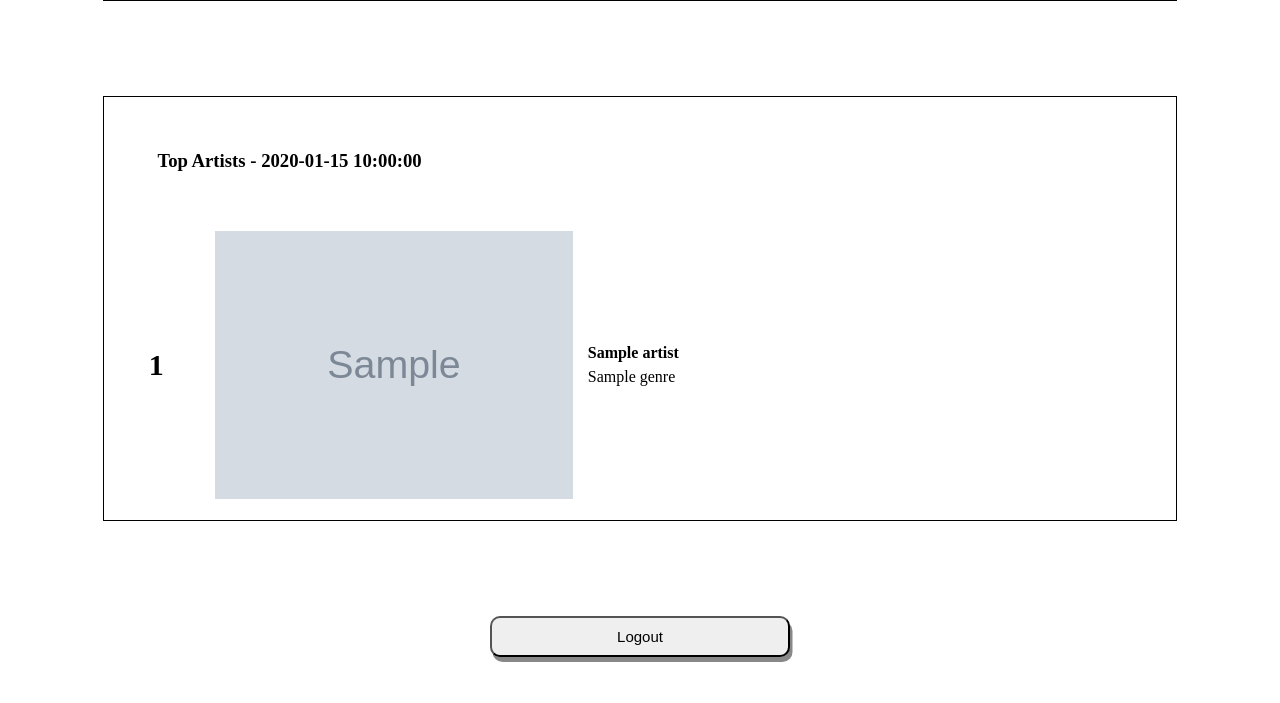
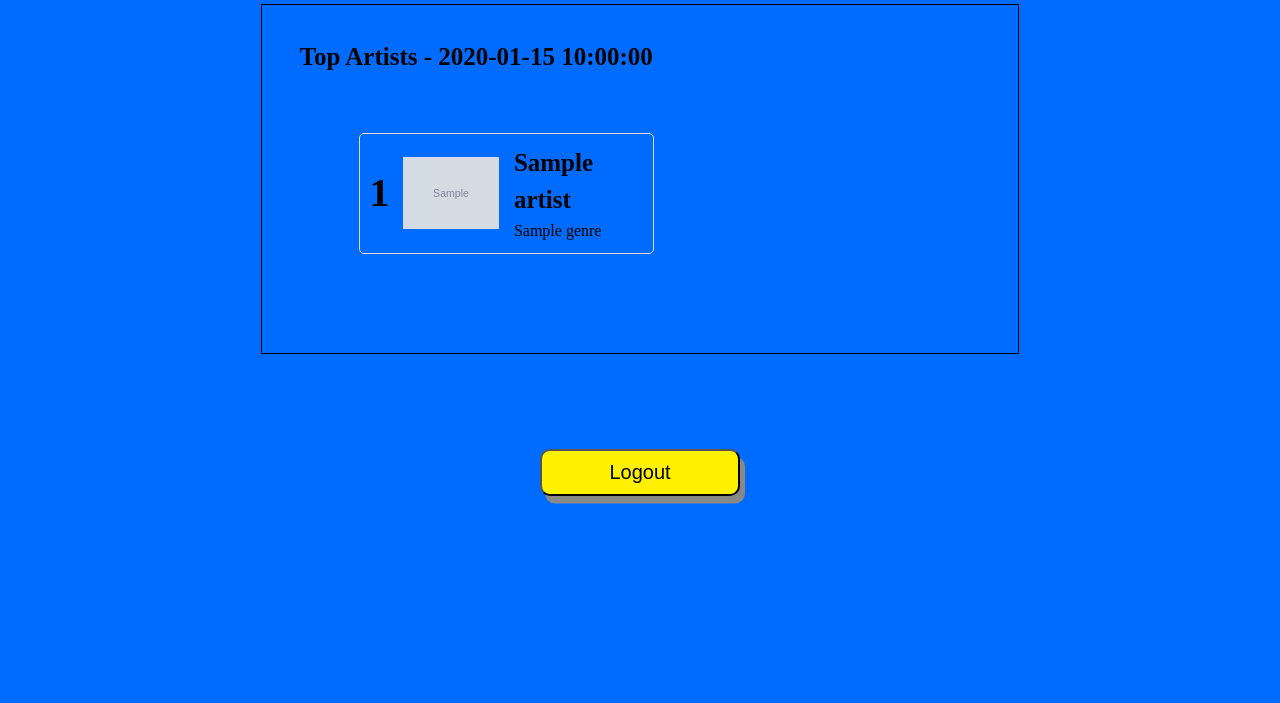
Before and after one commit to avajian/Spotify-Stats, a Flask app: template templates/options.html in a window 1280 px wide. Shown: the part 798-1501 px from the top of the page. After the commit the page ends 1302 px from the top, so only its background shows below. Run offline with Flask 3, Linux system fonts and the light colour scheme; the template is opened without the code that fills it: most values are stand-ins (such as "Sample title", 1, 10 or a date in 2020); grey boxes marked "Sample" are stand-in pictures.

Commit message:
test styling and tablet and desktop view

```diff
--- a/about.html
+++ b/about.html
@@ -35,13 +35,13 @@
                     <p>This project's code uses python for the backend, mainly using the tool 'spotipy'
                         to simplify the data retrieving and authorization process. HTML templates to display
                         the necessary data, CSS for styling and Javascript for interactivity. The code can
-                        be found <a href="https://receiptify.herokuapp.com/">here.</a>
+                        be found <a href="https://github.com/avajian/Spotify-Stats">here.</a>
                     </p>
                 </div>
 
                 <div class="text">
                     <h2>Next steps?</h2>
-                    <p>I'm hoping to expand it so any user is able to login and see their spotify statistics.
+                    <p>I'm hoping to get it hosted somewhere so it can be used and accessed anywhere.
                     </p>
                 </div>
                 <br>
--- a/static/css/style.css
+++ b/static/css/style.css
@@ -1,8 +1,22 @@
+/* theme styling */
+* {
+    background-color: #006BFF;
+}
+
+button {
+    background-color: #FFF100;
+}
 
 /* index page */
 
 /* position main content */
 
+.index-buttons {
+    display: flex;
+    flex-direction: column;
+    justify-content: center;
+    align-items: center;
+}
 
 .content-container {
   display: flex;
@@ -10,7 +24,6 @@
   justify-content: center;
   align-items: center;
   height: 100vh;
-  margin: 3%;
 }
 
 .content-container p {
@@ -25,8 +38,7 @@
     font-size: 40px;
 }
 
-/* style login button */
-#spotify-login, #about-button {
+#spotify-login, #about-button, #logout-button {
     font-size: 20px;
     padding: 10px;
     border-radius: 10px;
@@ -39,7 +51,7 @@ footer {
     text-align: center;
 }
 
-#spotify-login:hover, #about-button:hover, #logout-button:hover, #logout-button:hover{
+#spotify-login:hover, #about-button:hover, #logout-button:hover {
     background-color: lightgreen;
     box-shadow: 5px 7.5px seagreen;
 }
@@ -84,7 +96,7 @@ h1 {
     align-items: center;
 }
 
-.options-buttons button, #logout-button {
+.options-buttons button {
     font-size: 15px;
     padding: 10px;
     border-radius: 10px;
@@ -136,6 +148,7 @@ h1 {
     margin: 5%;
 }
 
+
 #top-songs-display li, #top-artists-display li {
     line-height: 1.5;
     padding: 5px;
@@ -151,6 +164,7 @@ h1 {
 
 .track-name, .artist-name {
     font-weight: bold;
+    font-size: 15px;
 }
 
 .track-artist, .artist-genre {
@@ -179,7 +193,120 @@ h1 {
 
 
 /* tablet version */
+@media (min-width: 768px) {
 
+    /* index */
+    .index-buttons {
+        flex-direction: row;
+        gap: 3%;
+    }
+
+    #spotify-login, #about-button, #logout-button {
+        margin-bottom: 2.5%;
+    }
+
+    #login h1 {
+        font-size: 45px;
+    }
+
+    #login p {
+        font-size: 25px;
+        line-height: 40px;
+        margin-left: 15%;
+        margin-right: 15%;
+    }
+
+    /* options */
+    #top-songs-display, #top-artists-display {
+        margin-left: 10%;
+        margin-right: 10%;
+    }
+
+    .track-name, .artist-name {
+        font-size: 25px;
+    }
+
+    .track-number, .artist-number {
+        font-size: 40px;
+    }
+
+    .options-buttons {
+        display: flex;
+        flex-direction: row;
+        gap: 2%;
+        justify-content: center;
+    }
+
+    #top-songs-display p, #top-songs-display h3, #top-artists-display p, #top-artists-display h3 {
+        font-size: 25px;
+    }
+
+    #back-to-home-button {
+        font-size: 3em;
+    }
+
+}
 
 
 /* desktop version */
+@media (min-width: 1024px) {
+
+    /* index */
+    #spotify-login, #about-button, #logout-button {
+        margin-bottom: 1.5%;
+    }
+
+    /* about */
+    #about .about-container {
+        margin-left: 20%;
+        margin-right: 20%;
+    }
+
+    /* options */
+    #top-songs-display, #top-artists-display {
+        margin-left: 20%;
+        margin-right: 20%;
+    }
+
+    #top-songs-display ul, #top-artists-display ul {
+        display: grid;
+        grid-template-columns: 1fr 1fr;
+        gap: 2%;
+        margin: 7.5%;
+        margin-bottom: 12.5%;
+    }
+
+    #top-songs-display li, #top-artists-display li {
+        border: 1px solid #ddd;
+        padding: 10px;
+        border-radius: 5px;
+    }
+
+    #top-songs-display h3, #top-artists-display h3 {
+        font-size: 25px;
+    }
+
+    #top-songs-display p, #top-artists-display p {
+        font-size: 20px;
+    }
+
+    #logout-button {
+        margin-bottom: 5%;
+    }
+
+    #login h1 {
+        font-size: 50px;
+    }
+
+    #login p {
+        font-size: 30px;
+        line-height: 40px;
+        margin-left: 20%;
+        margin-right: 20%;
+    }
+}
+
+/* accessibility */
+@media (prefers-color-scheme: dark) {
+
+}
```
Also changed, not shown: index.html (+5 -3 lines), 2 other files.
